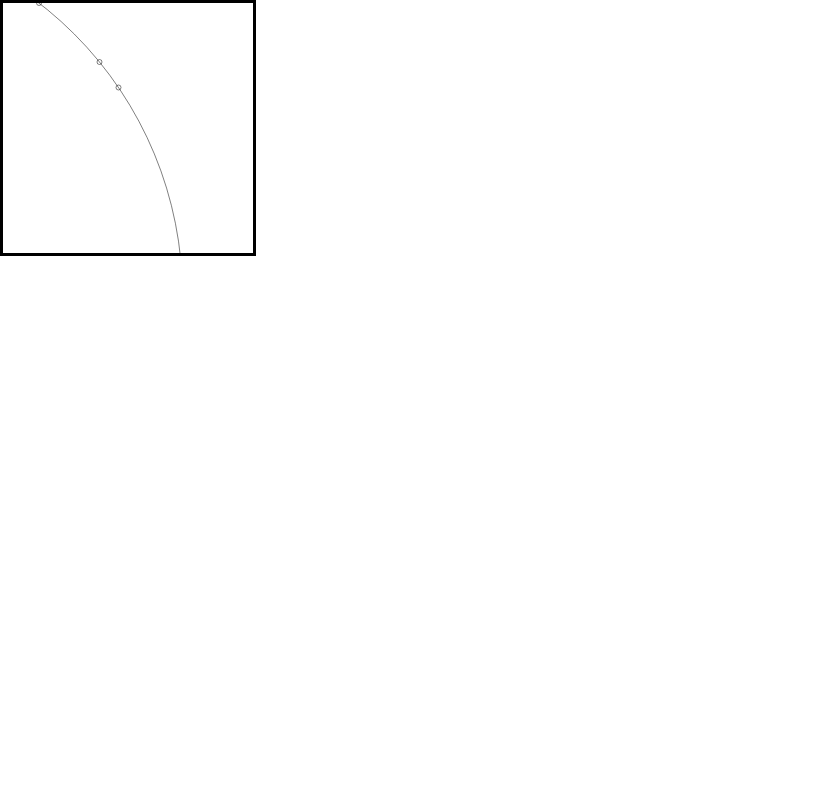
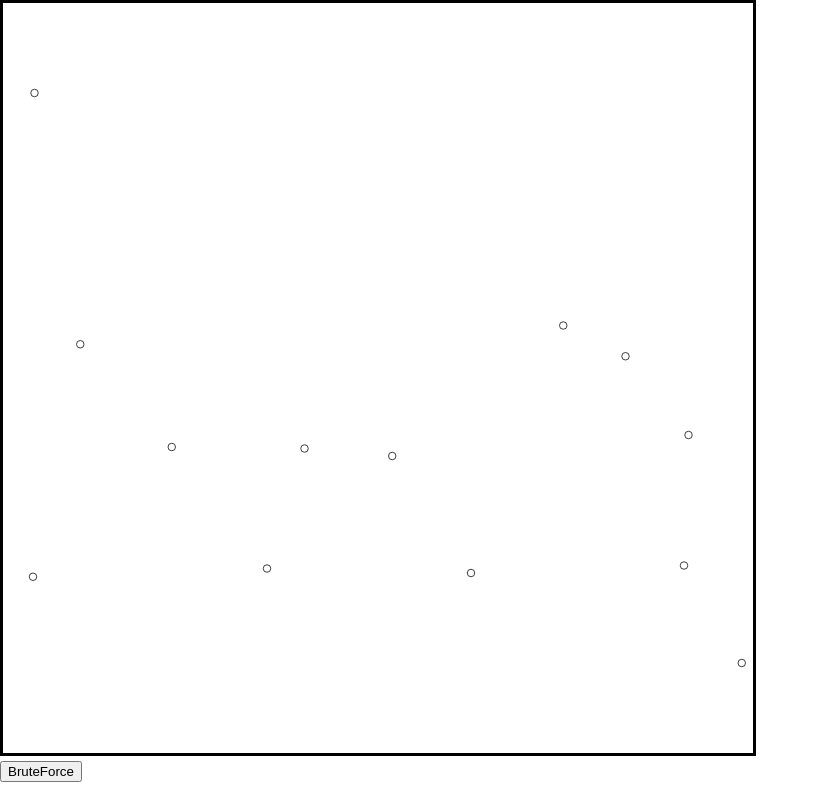
Before and after one commit to tobo3199/reactcircle, a React (Create React App) app: page / in a window 1280 px wide. Shown: the whole page, without its empty margins (0-819 px from the left). Built offline with nearby package versions, Linux system fonts and the light colour scheme.

Commit message:
randomCircles Problem

```diff
--- a/src/App.css
+++ b/src/App.css
@@ -48,3 +48,7 @@
 .range {
   border-style: solid;
 }
+
+.svg-box {
+  border: solid;
+}
--- a/src/App.js
+++ b/src/App.js
@@ -1,54 +1,82 @@
 import logo from "./logo.svg";
 import "./App.css";
+import { useState } from "react";
+import { useEffect } from "react";
 
 function App() {
-  const h = 0;
-  const i = 0;
-  const j = 0;
-  const k = 0;
-  const l = 0;
-  const m = 0;
+  /*
+  const cordinates = [
+    //  x
+    //<-->      links nach rechtes y ist von unten nach oben
+    //[x][y]
 
-  var rancircles = [h, i, j, k, l, m];
+    [100, 380],
+    [325, 300],
+    [200, 120],
+    [250, 400],
+    [150, 100],
+    [400, 100],
+    [450, 325],
+    [220, 380],
+    [500, 480],
+    [90, 230],
+    [330, 180],
+    [160, 410],
+    [280, 380],
+    [122, 378],
 
-  for (let i = 0; i < rancircles.length; i++) {
-    rancircles[i] = Math.floor(Math.random() * 250);
-    console.log(rancircles[i]);
+  ];
+  */
+  //const ranCordinates = Array.from(cordinates);
+  const ranCordinates = [];
+  const ranCordinates2 = [];
+  const newRanCordinates = [];
+  let value = 0;
+  let value2 = 0;
+
+  for (let i = 0; i < 14; i++) {
+    ranCordinates[i] = Math.floor(Math.random() * 1000);
   }
+  //console.log("ARRAY 1:");
+  //console.log(ranCordinates);
 
-  const x1 = rancircles[0];
-  const y1 = rancircles[1];
-  const x2 = rancircles[2];
-  const y2 = rancircles[3];
-  const x3 = rancircles[4];
-  const y3 = rancircles[5];
+  for (let i = 0; i < 14; i++) {
+    ranCordinates2[i] = Math.floor(Math.random() * 1000);
+  }
+  //console.log("ARRAY 2:");
+  //console.log(ranCordinates2);
+
+  for (let k = 0; k < 14; k++) {
+    value = ranCordinates[k];
+    value2 = ranCordinates2[k];
+    newRanCordinates.push([value, value2]);
+  }
+  //console.log("NEW COORDINATES:");
+  //console.log(newRanCordinates);
 
   /*
-  const a = 0;
-  const b = 0;
-  const c = 0;
-  const d = 0;
-  const radius = 0;
-  const radius1 = 0;
-  const x4 = 0;
-  const y4 = 0;
-  const rs1 = 0;
+  useEffect(() => {
+    bruteForce();
+  }, []);
+  */
 
-  do {
-  */
+  const staticCordinates = Array.from(newRanCordinates);
+  const cordinates = Array.from(staticCordinates);
+
+  //console.log(ranCordinates);
+
+  /*
     const a = (y2 * y2 - y3 * y3 + x2 * x2 - x3 * x3) / (2 * (y3 - y2));
     const b = (y1 * y1 - y2 * y2 + x1 * x1 - x2 * x2) / (2 * (y2 - y1));
     const c = (x2 - x1) / (y2 - y1);
     const d = (x3 - x2) / (y3 - y2);
 
     const x4 = (a - b) / (c - d);
-  const y4 = -d * x4 - a;
+    const y4 = (-d) * x4 - a;
 
     const rs1 = x2 - x1;
 
-  const radius = Math.sqrt(
-    ((x2 - x1) / 2) * ((x2 - x1) / 2) + ((y2 - y1) / 2) * ((y2 - y1) / 2)
-  );
+    const radius = Math.sqrt(((x2 - x1) / 2) * ((x2 - x1) / 2) + ((y2 - y1) / 2) * ((y2 - y1) / 2));
     const radius1 = Math.sqrt((x1 - x4) * (x1 - x4) + (y1 - y4) * (y1 - y4));
 
       console.log("a: " + a);
@@ -57,57 +85,266 @@ function App() {
       console.log("d: " + d);
       console.log("x4: " + x4);
       console.log("y4: " + y4);
+    */
   /*
-  habe versucht eine "expection" zu machen, wenn a b c d x4 und y4 kleiner 0 sind oder x4 und y4 grösser als 250 sind
-  } while (a && b && c && d > 0 && x4 && y4 > 0 && x4 && y4 > 250);
+    function Calculate(x, y, z) {
+      const cordinates = [
+        //[x][y]
+        [300, 300],
+        [200, 120],
+        [250, 400],
+        [150, 100],
+        [400, 100],
+        [450, 325],
+        [220, 380],
+        [500, 480],
+        [90, 230],
+        [330, 180],
+        [160, 410],
+        [280, 380],
+        [430, 200]
+
+      ]
+
+      const a = (cordinates[y][1] * cordinates[y][1] - cordinates[z][1] * cordinates[z][1] + cordinates[y][0] * cordinates[1][0] - cordinates[2][0] * cordinates[2][0]) / (2 * (cordinates[2][1] - cordinates[1][1]));
+      const b = (cordinates[x][1] * cordinates[x][1] - cordinates[y][1] * cordinates[y][1] + cordinates[x][0] * cordinates[0][0] - cordinates[1][0] * cordinates[1][0]) / (2 * (cordinates[1][1] - cordinates[0][1]));
+      const c = (cordinates[y][0] - cordinates[x][0]) / (cordinates[y][1] - cordinates[x][1]);
+      const d = (cordinates[z][0] - cordinates[y][0]) / (cordinates[z][1] - cordinates[y][1]);
+
+      const x4 = (a - b) / (c - d);
+      const y4 = (-d) * x4 - a;
+
+      const radius1 = Math.sqrt((cordinates[x][0] - x4) * (cordinates[x][0] - x4) + (cordinates[x][1] - y4) * (cordinates[x][1] - y4));
+
+      return (
+        <circle cx={x4} cy={y4} r={radius1} stroke="black" fill="" className="circle"
+        />
+      );
+    }
   */
+
+  let radius1 = 0;
+
+  let x4 = 0;
+  let y4 = 0;
+  let r1 = 1000;
+
+  const [xResult, setXResult] = useState(0);
+  const [yResult, setYResult] = useState(0);
+  const [radiusResult, setRadiusResult] = useState(0);
+
+  function bruteForce() {
+    let x = 0;
+    let y = 0;
+    let z = 0;
+    let counter = 0;
+
+    //console.log(cordinates);
+
+    for (x; x <= 11; x++) {
+      for (y = x + 1; y <= 12; y++) {
+        for (z = y + 1; z <= 13; z++) {
+          counter = counter + 1;
+          console.log(
+            "x: " + x + "y: " + y + "z: " + z + "counter: " + counter
+          );
+
+          const a =
+            (cordinates[y][1] * cordinates[y][1] -
+              cordinates[z][1] * cordinates[z][1] +
+              cordinates[y][0] * cordinates[y][0] -
+              cordinates[z][0] * cordinates[z][0]) /
+            (2 * (cordinates[z][1] - cordinates[y][1]));
+          const b =
+            (cordinates[x][1] * cordinates[x][1] -
+              cordinates[y][1] * cordinates[y][1] +
+              cordinates[x][0] * cordinates[x][0] -
+              cordinates[y][0] * cordinates[y][0]) /
+            (2 * (cordinates[y][1] - cordinates[x][1]));
+          const c =
+            (cordinates[y][0] - cordinates[x][0]) /
+            (cordinates[y][1] - cordinates[x][1]);
+          const d =
+            (cordinates[z][0] - cordinates[y][0]) /
+            (cordinates[z][1] - cordinates[y][1]);
+
+          x4 = (a - b) / (c - d);
+          y4 = -d * x4 - a;
+
+          radius1 = Math.sqrt(
+            (cordinates[x][0] - x4) * (cordinates[x][0] - x4) +
+              (cordinates[x][1] - y4) * (cordinates[x][1] - y4)
+          );
+
+          console.log("Radius: " + radius1);
+          console.log("----------------------------------");
+          if (InRange(x4, y4, radius1) === true) {
+            console.log("----------------------------------");
+            if (radius1 < r1) {
+              r1 = radius1;
+              setXResult(x4);
+              setYResult(y4);
+            }
+          }
+        }
+      }
+    }
+
+    setRadiusResult(r1);
+
+    console.log(r1);
+  }
+
+  function Paint() {
+    return (
+      <circle
+        cx={xResult}
+        cy={yResult}
+        r={radiusResult}
+        stroke="black"
+        fill=""
+        className="circle"
+      />
+    );
+  }
+
+  function InRange(x4, y4, radius1) {
+    for (let x = 0; x < 13; x++) {
+      let abstand = Math.sqrt(
+        (cordinates[x][0] - x4) * (cordinates[x][0] - x4) +
+          (cordinates[x][1] - y4) * (cordinates[x][1] - y4)
+      );
+      console.log("abstand: " + abstand);
+
+      if (abstand > radius1) {
+        console.log("exit");
+        return false;
+      }
+    }
+    return true;
+  }
 
   return (
     <div id="box">
       <svg
         xmlns="http://www.w3.org/2000/svg"
-        viewBox="0 0 500 500"
-        width="250"
-        height="250"
-        className="range"
+        viewBox="0 0 1000 1000"
+        width="750"
+        height="750"
+        className="svg-box"
       >
         <circle
-          cx={x1}
-          cy={y1}
+          cx={cordinates[0][0]}
+          cy={cordinates[0][1]}
           r="5"
           stroke="black"
           fill=""
           className="circle"
-          name="punkt1"
         />
         <circle
-          cx={x2}
-          cy={y2}
+          cx={cordinates[1][0]}
+          cy={cordinates[1][1]}
           r="5"
           stroke="black"
           fill=""
           className="circle"
-          name="punkt2"
         />
         <circle
-          cx={x3}
-          cy={y3}
+          cx={cordinates[2][0]}
+          cy={cordinates[2][1]}
           r="5"
           stroke="black"
           fill=""
           className="circle"
-          name="punkt3"
         />
         <circle
-          cx={x4}
-          cy={y4}
-          r={radius1}
+          cx={cordinates[3][0]}
+          cy={cordinates[3][1]}
+          r="5"
           stroke="black"
           fill=""
           className="circle"
-          name="umkreis"
         />
+
+        <circle
+          cx={cordinates[4][0]}
+          cy={cordinates[4][1]}
+          r="5"
+          stroke="black"
+          fill=""
+          className="circle"
+        />
+
+        <circle
+          cx={cordinates[5][0]}
+          cy={cordinates[5][1]}
+          r="5"
+          stroke="black"
+          fill=""
+          className="circle"
+        />
+        <circle
+          cx={cordinates[6][0]}
+          cy={cordinates[6][1]}
+          r="5"
+          stroke="black"
+          fill=""
+          className="circle"
+        />
+        <circle
+          cx={cordinates[7][0]}
+          cy={cordinates[7][1]}
+          r="5"
+          stroke="black"
+          fill=""
+          className="circle"
+        />
+        <circle
+          cx={cordinates[8][0]}
+          cy={cordinates[8][1]}
+          r="5"
+          stroke="black"
+          fill=""
+          className="circle"
+        />
+        <circle
+          cx={cordinates[9][0]}
+          cy={cordinates[9][1]}
+          r="5"
+          stroke="black"
+          fill=""
+          className="circle"
+        />
+        <circle
+          cx={cordinates[10][0]}
+          cy={cordinates[10][1]}
+          r="5"
+          stroke="black"
+          fill=""
+          className="circle"
+        />
+        <circle
+          cx={cordinates[11][0]}
+          cy={cordinates[11][1]}
+          r="5"
+          stroke="black"
+          fill=""
+          className="circle"
+        />
+        <circle
+          cx={cordinates[12][0]}
+          cy={cordinates[12][1]}
+          r="5"
+          stroke="black"
+          fill=""
+          className="circle"
+        />
+
+        <Paint onClick={bruteForce}></Paint>
       </svg>
+      <div>
+        <button onClick={bruteForce}>BruteForce</button>
+      </div>
     </div>
   );
 }
```
Lines whose indentation alone changed are shown as unchanged.
